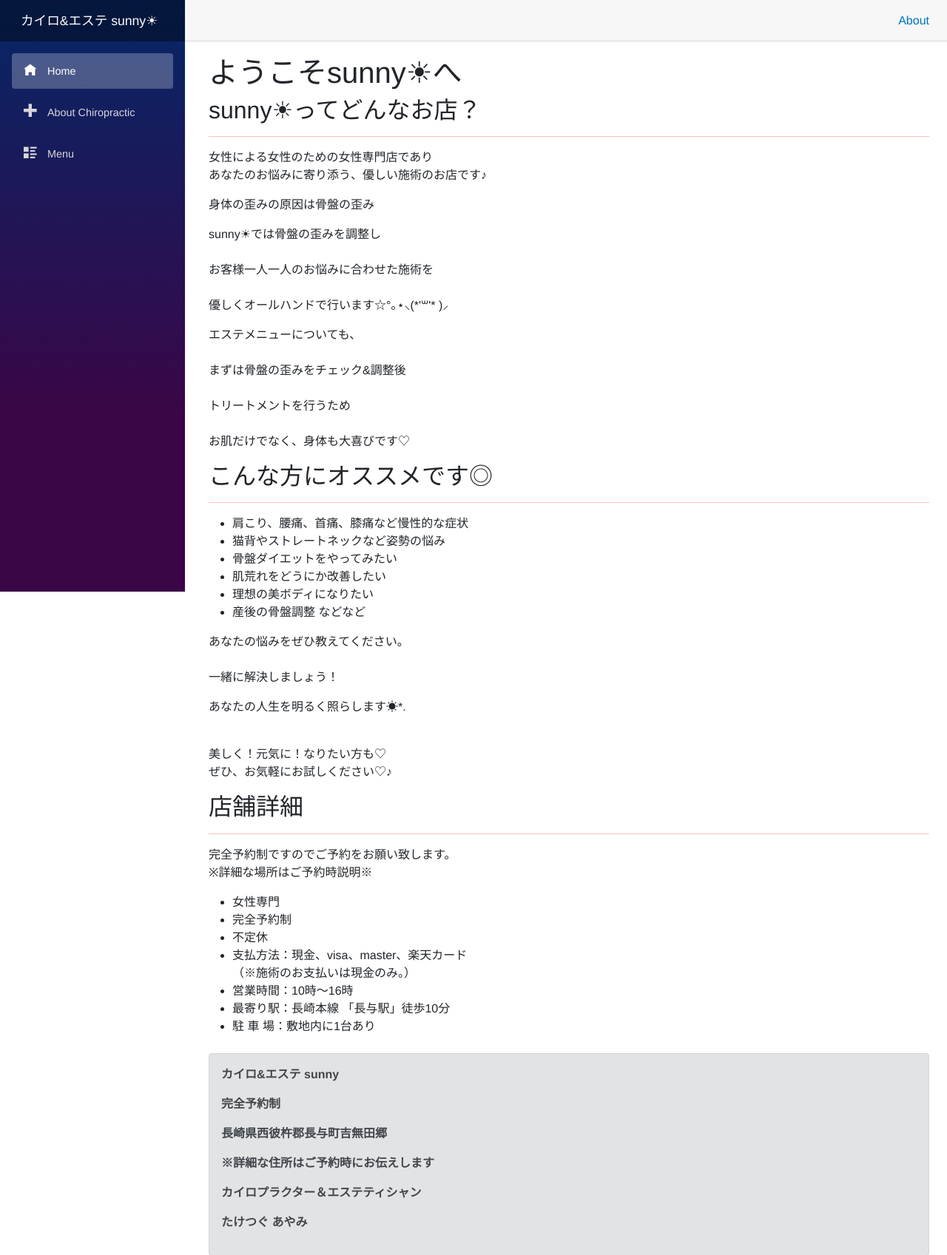
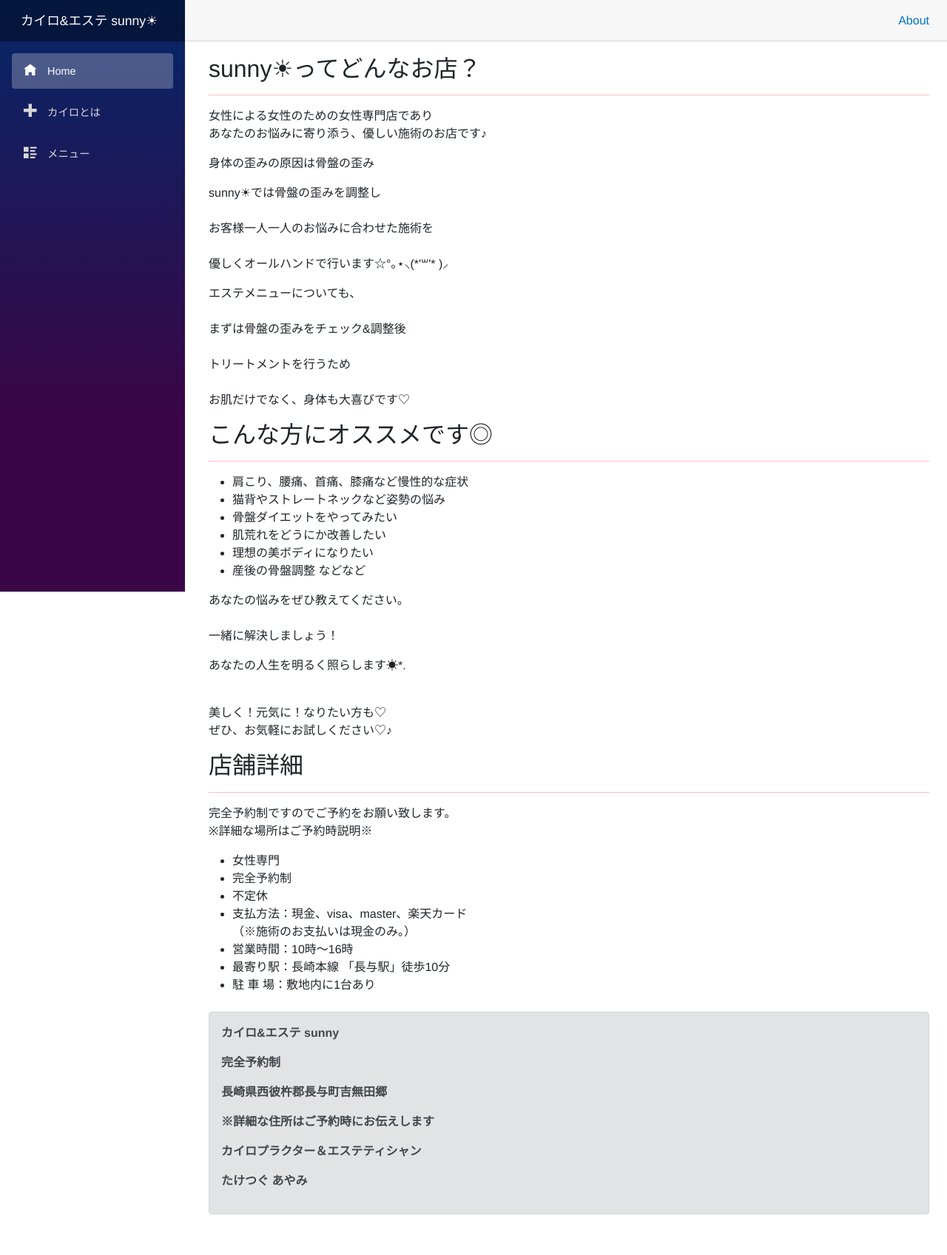
Before and after one commit to rakekiyo/sunny-hp_old, an ASP.NET Core app: page / in a window 1280 px wide. Shown: the top 1697 px of the page at 74% size. After the commit the page ends 1642 px from the top, so only its background shows below. Run offline with ASP.NET Core 8, Linux system fonts and the light colour scheme; style sheets or scripts are compiled from the project's sources; some web fonts are replaced.

Commit message:
ファビコンなど作成

```diff
--- a/blazor-app/Pages/About.razor
+++ b/blazor-app/Pages/About.razor
@@ -1,6 +1,6 @@
 @page "/about"
 
-<PageTitle>about</PageTitle>
+<PageTitle>カイロプラクティックとは - カイロ&エステ sunny</PageTitle>
 
 <section>
   <h1 class="sunny-title">カイロプラクティックとは</h1>
--- a/blazor-app/Pages/Index.razor
+++ b/blazor-app/Pages/Index.razor
@@ -1,10 +1,10 @@
 @page "/"
 
-<PageTitle>sunny</PageTitle>
+<PageTitle>カイロ&エステ sunny</PageTitle>
 
-<section>
-<h1 class="sunny-title">ようこそsunny☀へ</h1>
-</section>
+@* <section>
+  <h1 class="sunny-title">ようこそsunny☀へ</h1>
+  </section> *@
 
 <section>
   <h2 class="sunny-subtitle">sunny☀ってどんなお店？</h2>
--- a/blazor-app/Pages/Menu.razor
+++ b/blazor-app/Pages/Menu.razor
@@ -1,7 +1,7 @@
 @page "/menu"
 @inject HttpClient Http
 
-<PageTitle>menu</PageTitle>
+<PageTitle>メニュー - カイロ&エステ sunny</PageTitle>
 
 <section>
   <h1 class="sunny-title">メニュー</h1>
--- a/blazor-app/Shared/NavMenu.razor
+++ b/blazor-app/Shared/NavMenu.razor
@@ -16,12 +16,12 @@
         </div>
         <div class="nav-item px-3">
             <NavLink class="nav-link" href="about">
-                <span class="oi oi-plus" aria-hidden="true"></span> About Chiropractic
+                <span class="oi oi-plus" aria-hidden="true"></span> カイロとは
             </NavLink>
         </div>
         <div class="nav-item px-3">
             <NavLink class="nav-link" href="menu">
-                <span class="oi oi-list-rich" aria-hidden="true"></span> Menu
+                <span class="oi oi-list-rich" aria-hidden="true"></span> メニュー
             </NavLink>
         </div>
     </nav>
--- a/blazor-app/wwwroot/index.html
+++ b/blazor-app/wwwroot/index.html
@@ -4,7 +4,7 @@
 <head>
     <meta charset="utf-8" />
     <meta name="viewport" content="width=device-width, initial-scale=1.0, maximum-scale=1.0, user-scalable=no" />
-    <title>blazor-app</title>
+    <title>カイロ&エステ sunny</title>
     <base href="/" />
     <link href="css/bootstrap/bootstrap.min.css" rel="stylesheet" />
     <link href="css/app.css" rel="stylesheet" />
```
Also changed, not shown: blazor-app/wwwroot/favicon.ico.
